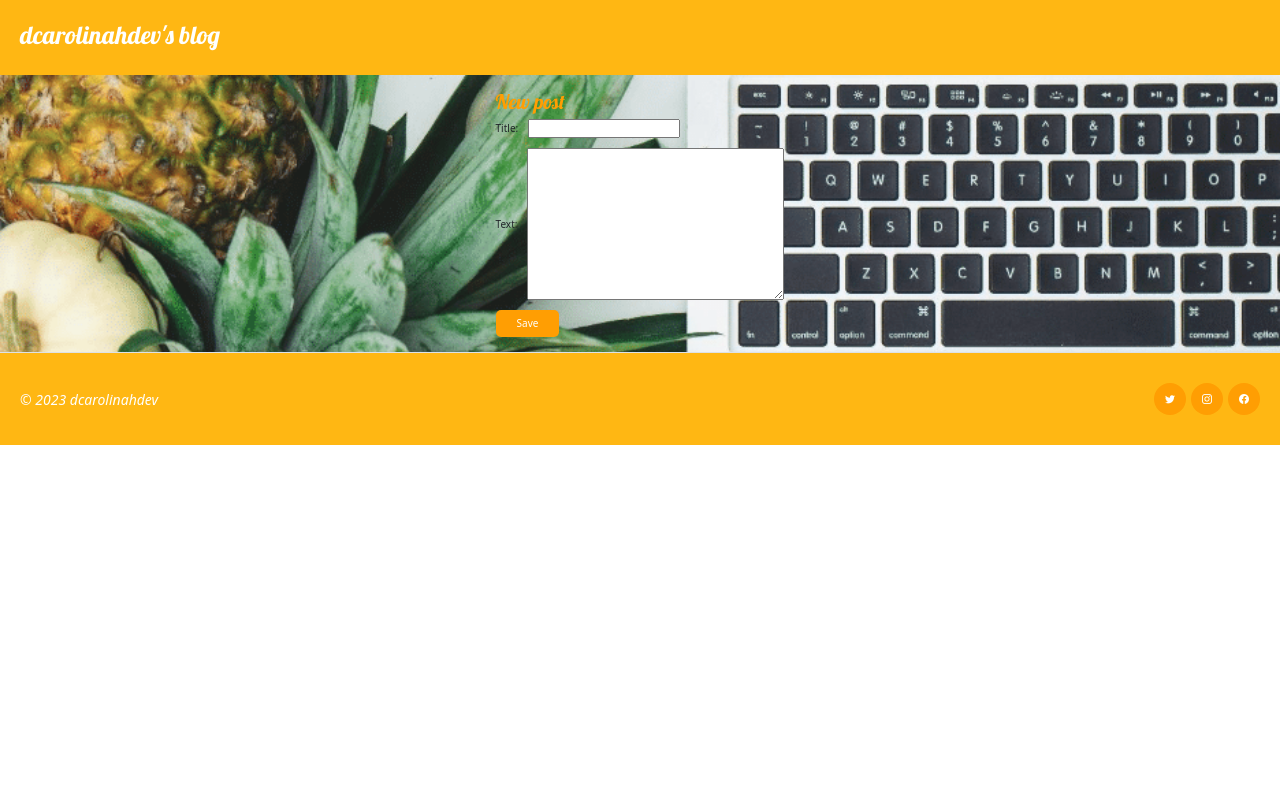
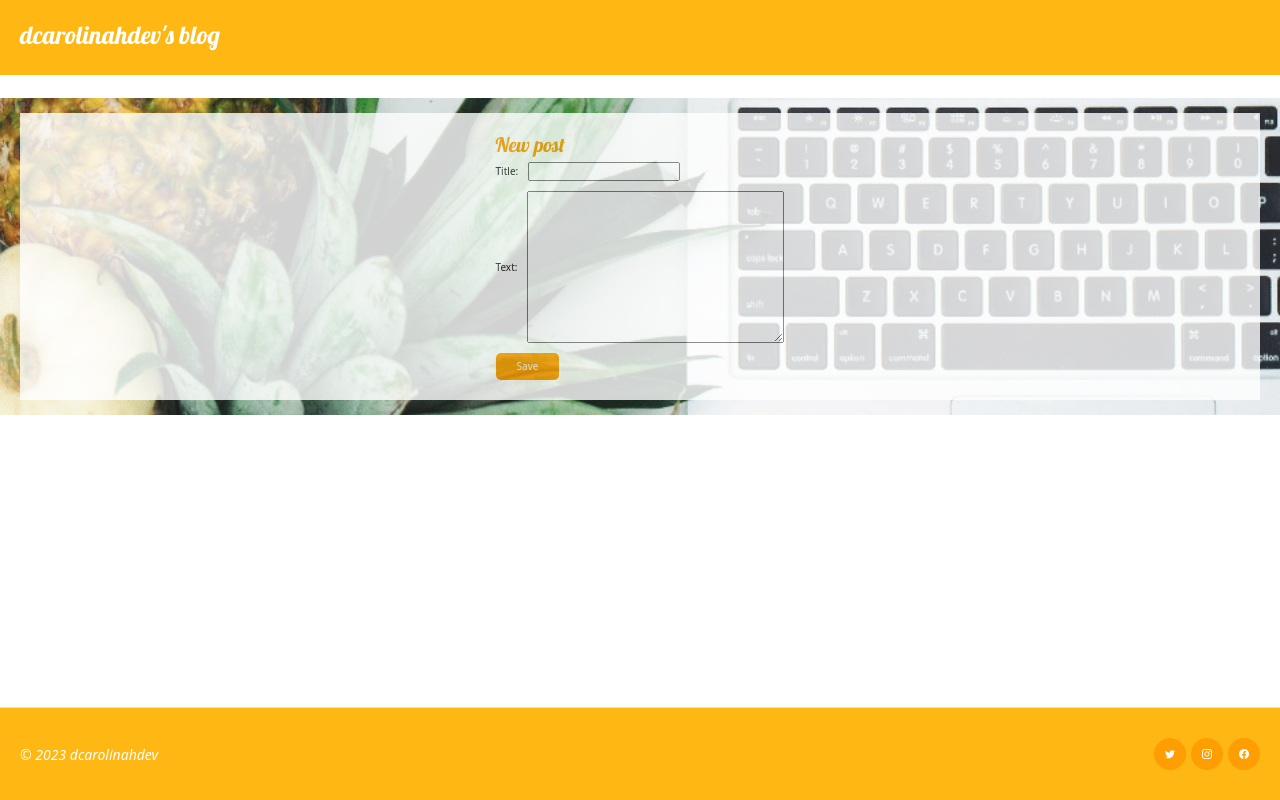
Before and after one commit to dcarolinahdev/dc_blog, a Django app: page /post/new/ in a window 1280 px wide. Run offline with Django 4.2, Linux system fonts and the light colour scheme.

Commit message:
Header fixed top

```diff
--- a/blog/static/blog/css/styles.css
+++ b/blog/static/blog/css/styles.css
@@ -23,6 +23,7 @@ html {
 body {
     display: flex;
     flex-direction: column;
+    justify-content: space-between;
     min-height: 100vh;
 }
 
@@ -37,6 +38,12 @@ time,
     border-radius: 0.5rem;
     padding: 0.5rem 2rem;
     color: white;
+}
+
+.btn-blog:hover {
+    background-color: white;
+    color: var(--orange-1);
+    border-color: var(--orange-1);
 }
 
 .btn-blog-circle {
@@ -95,6 +102,7 @@ header .plus {
 ----------------------------*/
 
 main {
+    margin-top: 9.8rem;
     padding: 1.5rem 2rem;
     background: url("../img/background_main.png");
     background-size: cover;
@@ -116,6 +124,12 @@ article h2 a,
     color: var(--orange-1);
     text-decoration: none;
     font-family: 'Lobster';
+}
+
+.div_post_form {
+    background-color: white;
+    opacity: 0.8;
+    padding: 2rem 0;
 }
 
 .div_post_form h2,
--- a/blog/templates/blog/header.html
+++ b/blog/templates/blog/header.html
@@ -1,4 +1,4 @@
-<header>
+<header class="fixed-top">
     <a href="{% url 'blog:index' %}">
         <h1>dcarolinahdev's blog</h1>
     </a>
```
